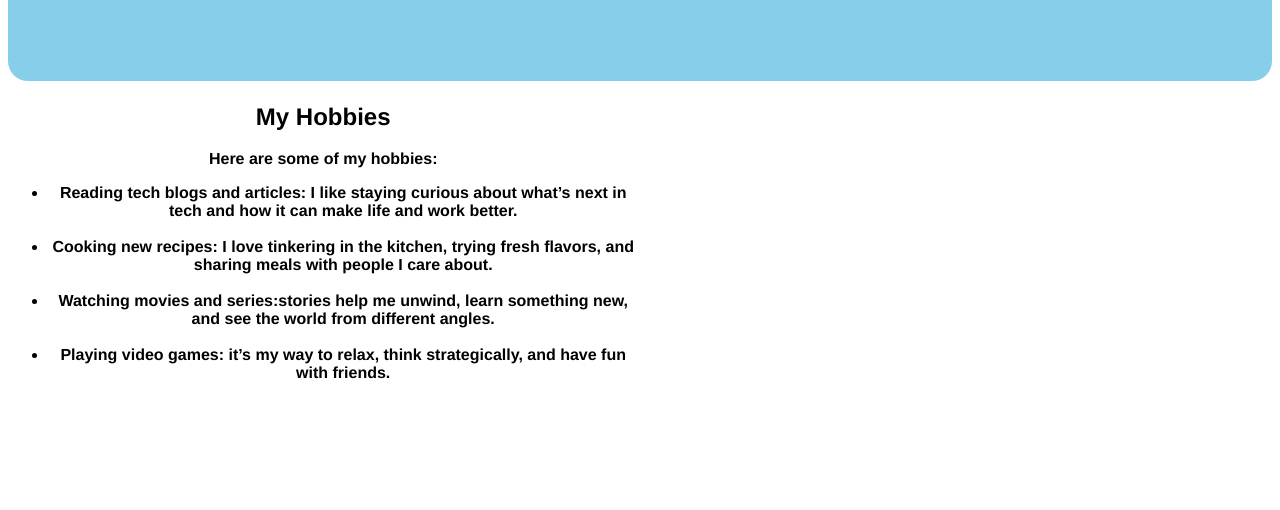
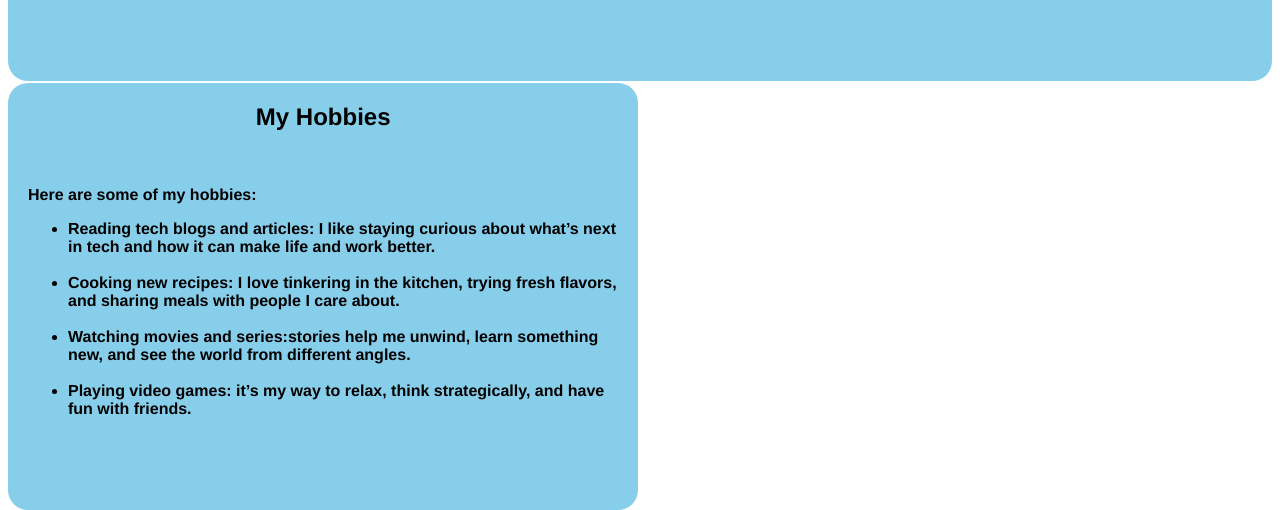
Before and after one commit to RealKingHubs/alt-css-grid-assignment, a plain HTML site: page index.html in a window 1280 px wide. Shown: the part 447-957 px from the top of the page. Before the commit the page ends 845 px from the top, so only its background shows below. Drawn offline with Linux system fonts and the light colour scheme.

Commit message:
Add styles for hobbies section
Added styles for hobbies section including aside and list.

```diff
--- a/styles.css
+++ b/styles.css
@@ -59,3 +59,24 @@ img {
 .paragraph {
   margin-top: 70px;
 }
+
+
+/*my hobby set*/
+aside {
+  grid-area: aside;
+  background: skyblue;
+  border-radius: var(--main-redius);
+}
+
+.hobbies {
+  padding: 20px;
+  justify-items: start;
+  border-radius: var(--main-redius);
+  height: 30vh;
+  padding-bottom: 100px;
+}
+
+.list {
+  justify-self: left;
+  text-align: left;
+}
```
